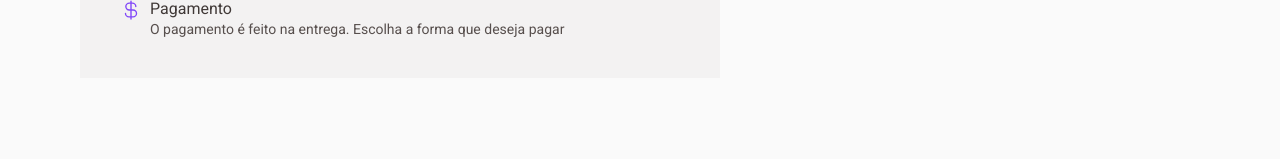
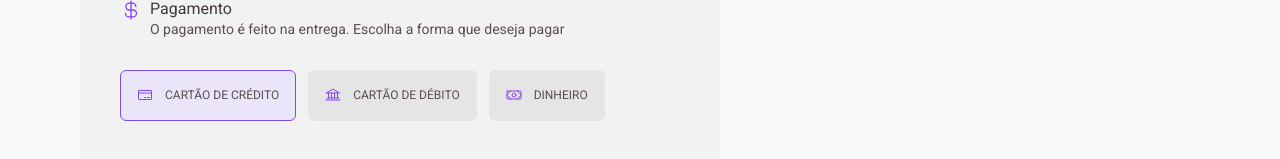
Before and after one commit to pedrocs378/coffee-delivery-challenge, a React (Vite) app: page /checkout in a window 1280 px wide. Shown: the part 599-758 px from the top of the page. Built offline with nearby package versions, Linux system fonts and the light colour scheme; no server answers.

Commit message:
feat: adiciona botoes de pagamento

```diff
--- a/src/pages/Checkout/index.tsx
+++ b/src/pages/Checkout/index.tsx
@@ -1,5 +1,12 @@
 import { Fragment, useMemo } from 'react'
-import { CurrencyDollar, MapPinLine, Trash } from 'phosphor-react'
+import {
+  Bank,
+  CreditCard,
+  CurrencyDollar,
+  MapPinLine,
+  Money,
+  Trash,
+} from 'phosphor-react'
 
 import { useCart } from '../../contexts/CartContext'
 
@@ -48,29 +55,29 @@ export function Checkout() {
             </div>
           </S.CardHeader>
 
-          <S.AdressInputsContainer>
+          <S.AddressInputsContainer>
             <S.InputContainer size={4}>
-              <S.AdressInput placeholder="CEP" />
+              <S.AddressInput placeholder="CEP" />
             </S.InputContainer>
             <S.InputContainer size={12}>
-              <S.AdressInput placeholder="Rua" />
+              <S.AddressInput placeholder="Rua" />
             </S.InputContainer>
             <S.InputContainer size={4}>
-              <S.AdressInput type="number" placeholder="Número" />
+              <S.AddressInput type="number" placeholder="Número" />
             </S.InputContainer>
             <S.InputContainer size={8} isOptional>
-              <S.AdressInput placeholder="Complemento" />
+              <S.AddressInput placeholder="Complemento" />
             </S.InputContainer>
             <S.InputContainer size={4}>
-              <S.AdressInput placeholder="Bairro" />
+              <S.AddressInput placeholder="Bairro" />
             </S.InputContainer>
             <S.InputContainer size={6}>
-              <S.AdressInput placeholder="Cidade" />
+              <S.AddressInput placeholder="Cidade" />
             </S.InputContainer>
             <S.InputContainer size={2}>
-              <S.AdressInput placeholder="UF" />
+              <S.AddressInput placeholder="UF" />
             </S.InputContainer>
-          </S.AdressInputsContainer>
+          </S.AddressInputsContainer>
         </S.DeliveryAddressCard>
 
         <S.PaymentCard>
@@ -87,6 +94,21 @@ export function Checkout() {
               </p>
             </div>
           </S.CardHeader>
+
+          <S.PaymentButtonsContainer>
+            <S.PaymentCheckButton type="button" isChecked>
+              <CreditCard size={16} />
+              Cartão de Crédito
+            </S.PaymentCheckButton>
+            <S.PaymentCheckButton type="button">
+              <Bank size={16} />
+              Cartão de Débito
+            </S.PaymentCheckButton>
+            <S.PaymentCheckButton type="button">
+              <Money size={16} />
+              Dinheiro
+            </S.PaymentCheckButton>
+          </S.PaymentButtonsContainer>
         </S.PaymentCard>
       </S.CompleteOrderSection>
 
--- a/src/pages/Checkout/styles.ts
+++ b/src/pages/Checkout/styles.ts
@@ -61,7 +61,7 @@ export const CardHeader = styled.header`
   }
 `
 
-export const AdressInputsContainer = styled.div`
+export const AddressInputsContainer = styled.div`
   margin: 0 -0.375rem;
   display: flex;
   gap: 1rem 0;
@@ -96,7 +96,7 @@ export const InputContainer = styled.div<InputContainerProps>`
   }
 `
 
-export const AdressInput = styled.input`
+export const AddressInput = styled.input`
   width: 100%;
   height: 2.625rem;
   padding: 0 0.75rem;
@@ -108,6 +108,42 @@ export const AdressInput = styled.input`
 
   &::placeholder {
     color: ${({ theme }) => theme.colors['gray-600']};
+  }
+`
+
+export const PaymentButtonsContainer = styled.div`
+  margin-top: 2rem;
+
+  display: flex;
+  align-items: center;
+  gap: 0.75rem;
+`
+
+type PaymentCheckButtonProps = {
+  isChecked?: boolean
+}
+
+export const PaymentCheckButton = styled.button<PaymentCheckButtonProps>`
+  display: flex;
+  align-items: center;
+  justify-content: center;
+  gap: 0.75rem;
+
+  height: 3.1875rem;
+  padding: 0 1rem;
+
+  border: 1px solid
+    ${({ isChecked, theme }) =>
+      isChecked ? theme.colors['purple-500'] : 'transparent'};
+  border-radius: ${({ theme }) => theme.borderRadius.default};
+
+  background-color: ${({ isChecked, theme }) =>
+    isChecked ? theme.colors['purple-300'] : theme.colors['gray-400']};
+  font-size: ${({ theme }) => theme.fontSizes.xs};
+  text-transform: uppercase;
+
+  svg {
+    color: ${({ theme }) => theme.colors['purple-500']};
   }
 `
 
--- a/src/styles/global.ts
+++ b/src/styles/global.ts
@@ -10,6 +10,7 @@ export const GlobalStyle = createGlobalStyle`
   :focus {
     outline: 0;
     box-shadow: 0 0 2px 2px ${({ theme }) => theme.colors['purple-500']};
+    transition: all 0.3s;
   }
 
   body {
```
